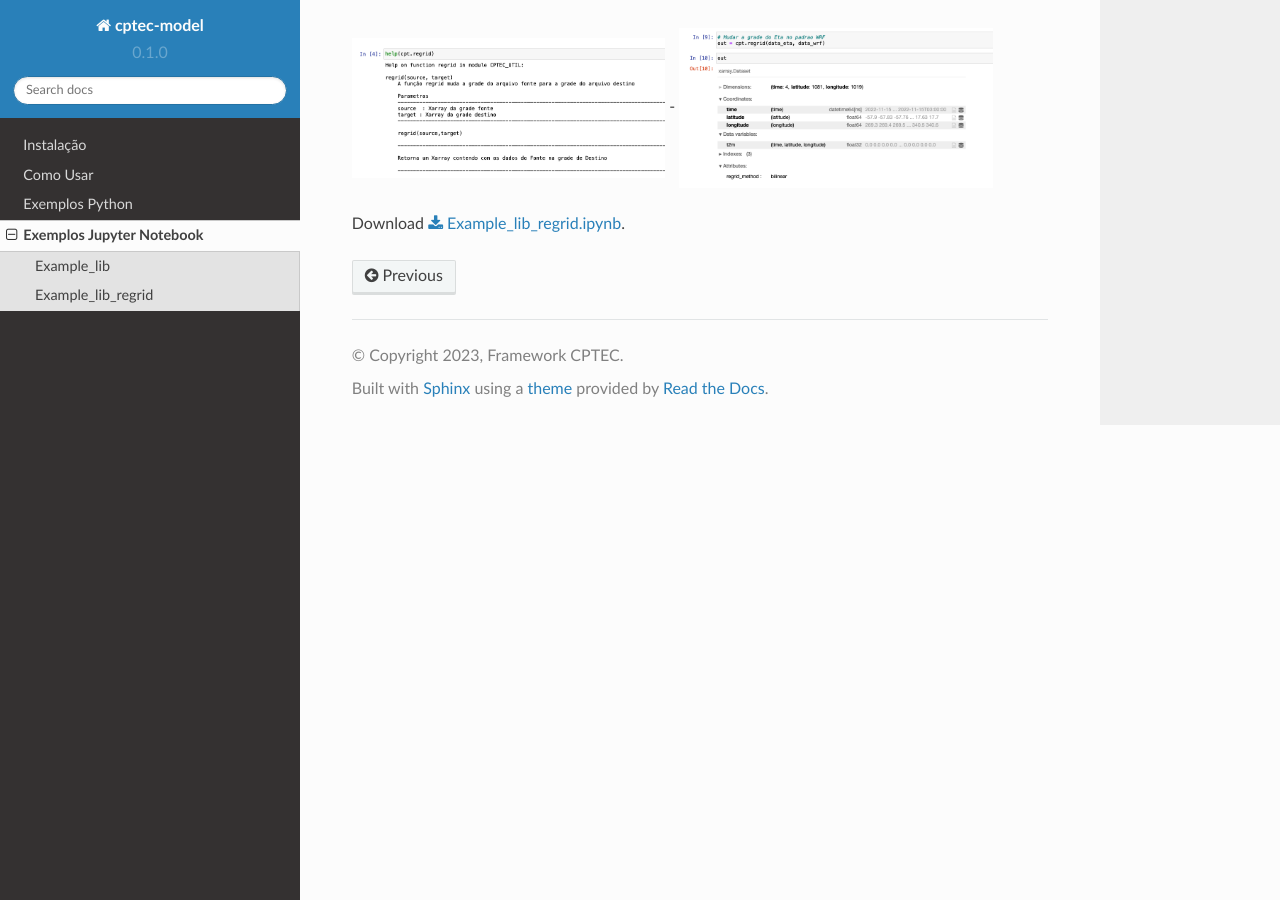
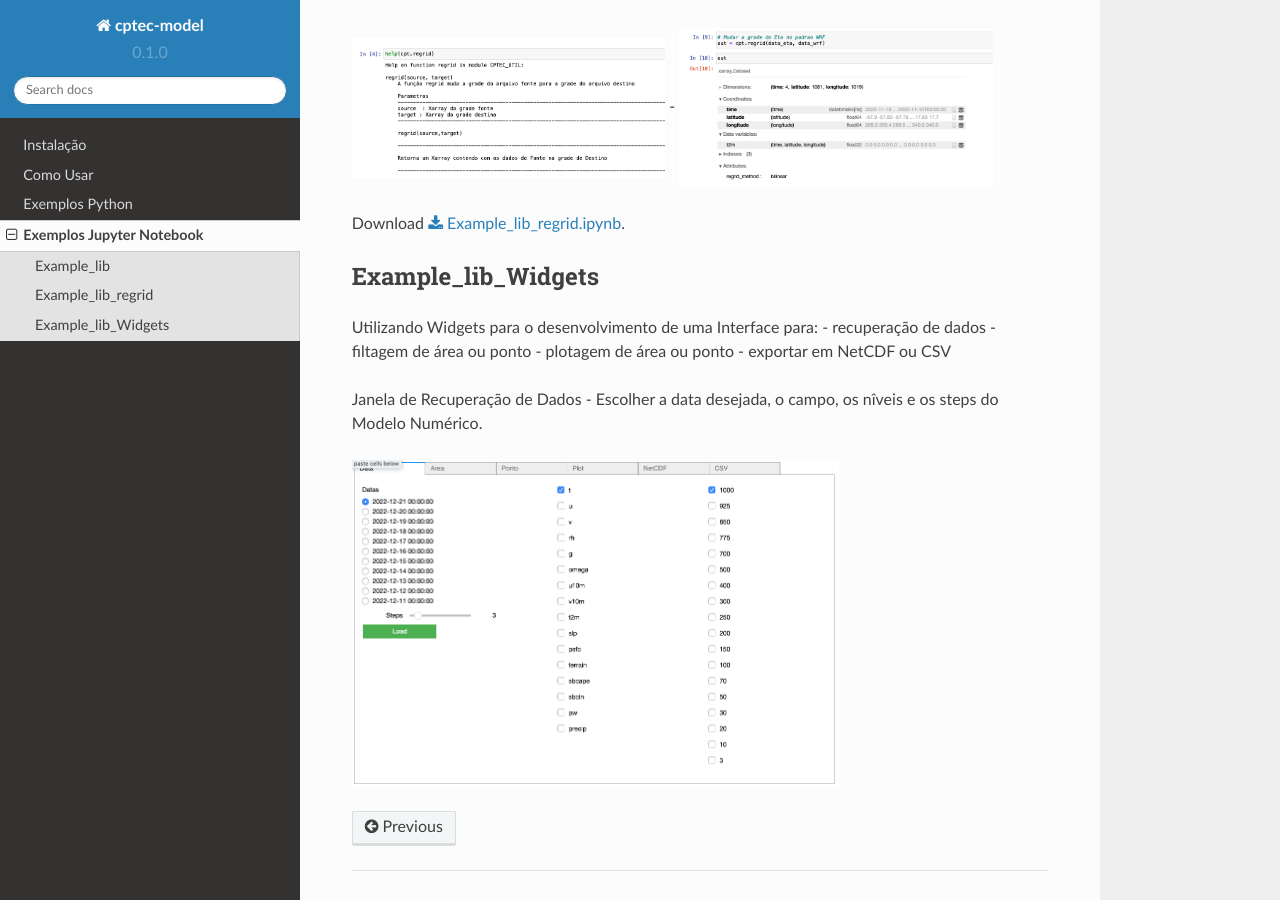
Before and after one commit to framework-CPTEC/tutorial, a Sphinx documentation site: the page built from docs/source/exampleNotebook.rst, in a window 1280 px wide and 900 px high, scrolled down 844 px. Built offline with Sphinx 7.4.7 and the Read the Docs theme 2.0.0, drawn with Linux system fonts in a browser that asks for light colours; pages that are not in the unit, such as notebooks, are missing from menus.

Commit message:
Update exampleNotebook.rst

```diff
--- a/docs/source/exampleNotebook.rst
+++ b/docs/source/exampleNotebook.rst
@@ -47,3 +47,18 @@ Utilização da biblioteca UTIL para realizar o Regrid para colocar os modelos n
 
 
 Download :download:`Example_lib_regrid.ipynb <examples/Example_lib_regrid.ipynb>`.
+
+
+Example_lib_Widgets
+-------------------
+
+Utilizando Widgets para o desenvolvimento de uma Interface para:
+- recuperação de dados
+- filtagem de área ou ponto
+- plotagem de área ou ponto
+- exportar em NetCDF ou CSV
+
+Janela de Recuperação de Dados - Escolher a data desejada, o campo, os nîveis e os steps do Modelo Numérico.
+
+.. image:: _static/pedido.png
+   :width: 70%
```
